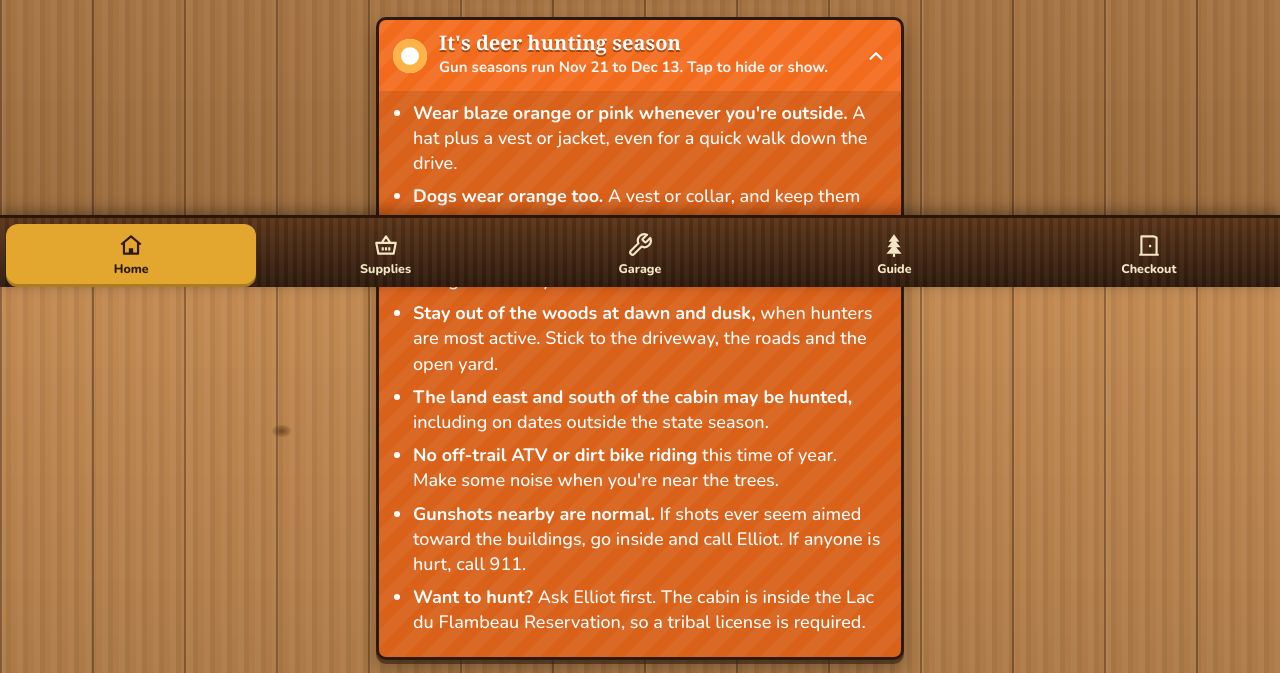
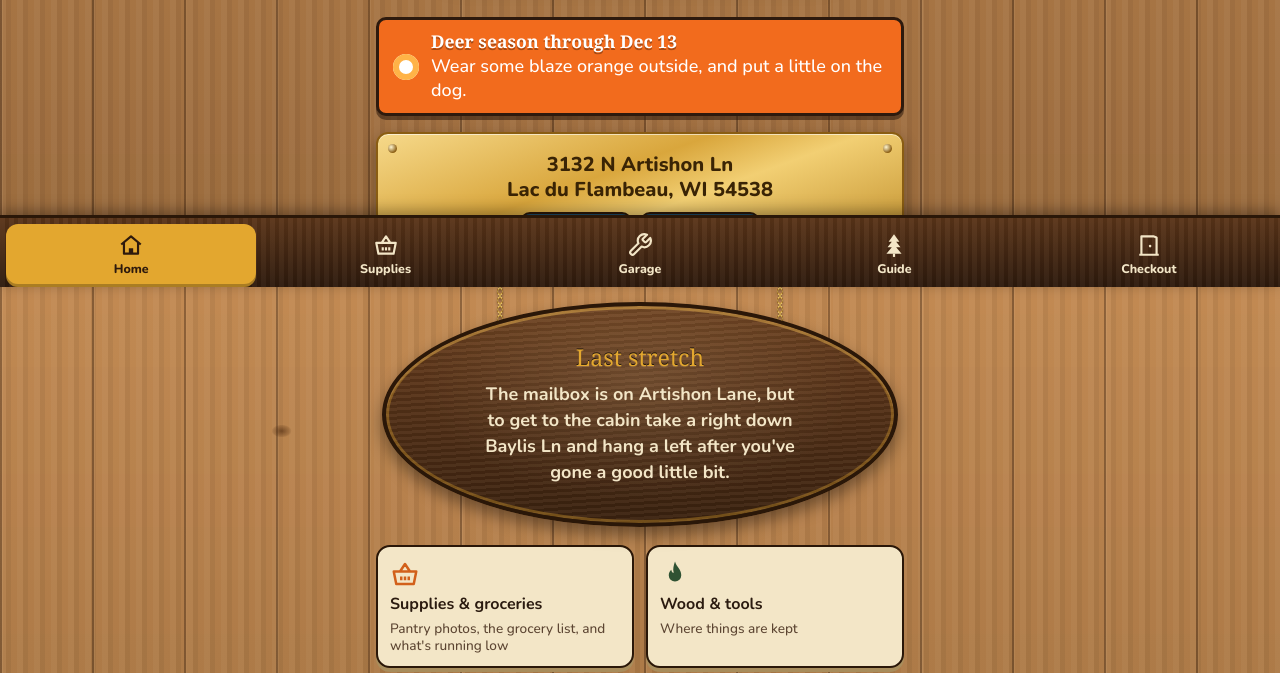
Before and after one commit to elliotCP4475/elliotlund-site, a plain HTML site: page cabin/index.html in a window 1280 px wide. Shown: the part 513-1186 px from the top of the page. Drawn offline with nearby package versions, Linux system fonts and the light colour scheme; no server answers; a web font is replaced by a local one.

Commit message:
Cabin site: simpler deer season banner
Co-Authored-By: Claude Opus 5.5 <noreply@anthropic.com>
Claude-Session: https://claude.ai/code/session_01D3iQRPAnNoLFenq6fu8Tz3

```diff
--- a/cabin/index.html
+++ b/cabin/index.html
@@ -109,17 +109,11 @@ img{max-width:100%; display:block}
 .paper h3{margin:0 0 6px; font-size:1.15rem; font-weight:800}
 .paper p{margin:0 0 8px}
 .paper p:last-child{margin-bottom:0}
-.hunt{margin:0 0 16px; background:#F26B1D; color:#fff; border:3px solid #2E1A0D; border-radius:10px; box-shadow:0 4px 0 rgba(46,26,13,.55), 0 10px 18px rgba(0,0,0,.3); background-image:repeating-linear-gradient(135deg, rgba(255,255,255,.06) 0 12px, transparent 12px 24px)}
-.hunt summary{list-style:none; display:flex; align-items:center; gap:12px; padding:12px 14px; cursor:pointer}
-.hunt summary::-webkit-details-marker{display:none}
-.hunt summary b{display:block; font-family:var(--display); font-size:1.25rem; line-height:1.1; text-shadow:0 2px 0 rgba(46,26,13,.45)}
-.hunt summary small{display:block; font-weight:700; opacity:.95; margin-top:2px}
-.hunt summary > span:nth-child(2){flex:1}
-.hunt .chev{width:22px; height:22px; flex:none; transition:transform .2s}
-.hunt[open] .chev{transform:rotate(180deg)}
-.huntflag{width:34px; height:34px; flex:none; border-radius:50%; background:#fff; box-shadow:inset 0 0 0 8px #FFB347}
-.hunt ul{margin:0; padding:2px 16px 14px 34px; background:rgba(46,26,13,.12)}
-.hunt li{margin:8px 0; line-height:1.4}
+.hunt{display:flex; align-items:center; gap:12px; margin:0 0 16px; padding:10px 14px; background:#F26B1D; color:#fff; border:3px solid #2E1A0D; border-radius:10px; box-shadow:0 4px 0 rgba(46,26,13,.55)}
+.hunt[hidden]{display:none}
+.hunt p{margin:0; line-height:1.35}
+.hunt b{display:block; font-family:var(--display); font-size:1.1rem; text-shadow:0 2px 0 rgba(46,26,13,.4)}
+.huntflag{width:26px; height:26px; flex:none; border-radius:50%; background:#fff; box-shadow:inset 0 0 0 6px #FFB347}
 .tbd{border-bottom:2px dashed var(--orange); color:var(--orange); font-weight:700}
 .verify{display:inline-block; font-family:var(--hand); font-size:.95rem; color:#fff; background:var(--orange); border-radius:4px; padding:0 6px; margin-left:4px; transform:rotate(-2deg)}
 .muted{color:var(--ink-soft); font-size:.92rem}
@@ -630,19 +624,10 @@ button.code{font:inherit; color:inherit; cursor:pointer; width:100%; -webkit-app
   </div>
 
   <div style="margin-top:16px"></div>
-  <details class="hunt" id="huntBanner" hidden open>
-    <summary><span class="huntflag" aria-hidden="true"></span><span><b>It's deer hunting season</b><small id="huntDates"></small></span><svg class="chev"><use href="#i-chev"/></svg></summary>
-    <ul>
-      <li><b>Wear blaze orange or pink whenever you're outside.</b> A hat plus a vest or jacket, even for a quick walk down the drive.</li>
-      <li><b>Dogs wear orange too.</b> A vest or collar, and keep them close.</li>
-      <li><b>Skip white or brown outer layers,</b> including white hats and gloves. They can look like a deer's tail.</li>
-      <li><b>Stay out of the woods at dawn and dusk,</b> when hunters are most active. Stick to the driveway, the roads and the open yard.</li>
-      <li><b>The land east and south of the cabin may be hunted,</b> including on dates outside the state season.</li>
-      <li><b>No off-trail ATV or dirt bike riding</b> this time of year. Make some noise when you're near the trees.</li>
-      <li><b>Gunshots nearby are normal.</b> If shots ever seem aimed toward the buildings, go inside and call Elliot. If anyone is hurt, call 911.</li>
-      <li><b>Want to hunt?</b> Ask Elliot first. The cabin is inside the Lac du Flambeau Reservation, so a tribal license is required.</li>
-    </ul>
-  </details>
+  <div class="hunt" id="huntBanner" hidden>
+    <span class="huntflag" aria-hidden="true"></span>
+    <p><b>Deer season<span id="huntDates"></span></b>Wear some blaze orange outside, and put a little on the dog.</p>
+  </div>
   <div class="plaque">
     <div class="addr">3132 N Artishon Ln<br>Lac du Flambeau, WI 54538</div>
     <div class="row">
@@ -1827,10 +1812,8 @@ if (live()){
   const preview = /[?&]season=1/.test(location.search);
   if (!(preview || (now >= open && now <= close))) return;
   const fmt = d => d.toLocaleDateString('en-US', {month:'short', day:'numeric'});
-  $('#huntDates').textContent = `Gun seasons run ${fmt(open)} to ${fmt(close)}. Tap to hide or show.`;
-  const el = $('#huntBanner'); el.hidden = false;
-  try { if (localStorage.getItem('lundHunt' + y) === 'closed') el.open = false; } catch(e){}
-  el.addEventListener('toggle', () => { try { localStorage.setItem('lundHunt' + y, el.open ? 'open' : 'closed'); } catch(e){} });
+  $('#huntDates').textContent = ` through ${fmt(close)}`;
+  $('#huntBanner').hidden = false;
 })();
 
 renderAll();
```
